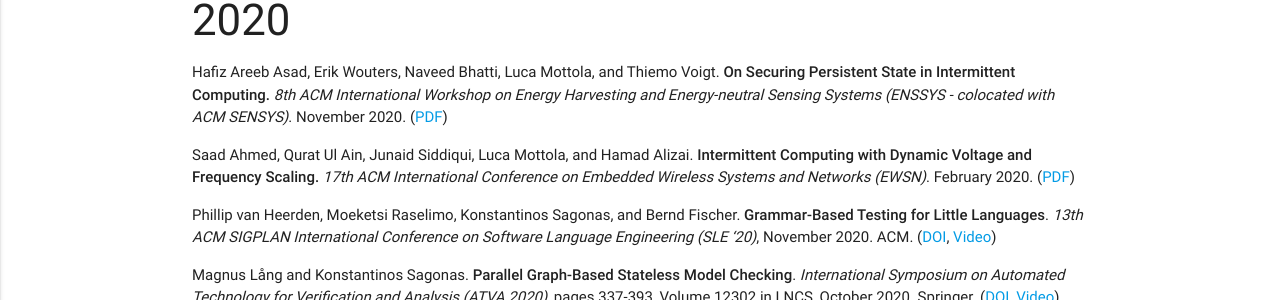
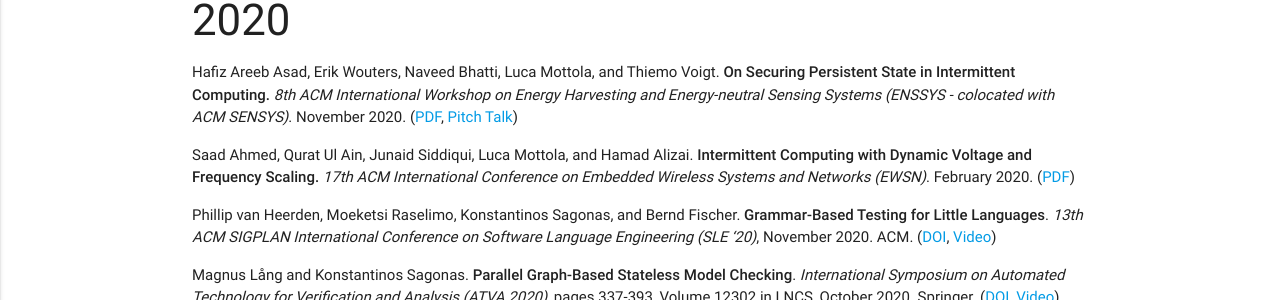
Before and after one commit to assist-project/assist-project.github.io, a Jekyll site: the page built from 03-publications.md, in a window 1280 px wide. Shown: the part 163-463 px from the top of the page. Built offline with Jekyll 4.4.1, drawn with Linux system fonts in a browser that asks for light colours.

Commit message:
Update 03-publications.md
Added teaser video link for ENSSYS20a

```diff
--- a/03-publications.md
+++ b/03-publications.md
@@ -6,9 +6,10 @@ permalink: /publications/
 
 ### 2020
 
-- Hafiz Areeb Asad, Erik Wouters, Naveed Bhatti, Luca Mottola, and Thiemo Voigt. **On Securing Persistent State in Intermittent Computing.** _8th ACM International Workshop on Energy Harvesting and Energy-neutral Sensing Systems (ENSSYS - colocated with ACM SENSYS)_. November 2020. ([PDF][asad/enssys20secure])
+- Hafiz Areeb Asad, Erik Wouters, Naveed Bhatti, Luca Mottola, and Thiemo Voigt. **On Securing Persistent State in Intermittent Computing.** _8th ACM International Workshop on Energy Harvesting and Energy-neutral Sensing Systems (ENSSYS - colocated with ACM SENSYS)_. November 2020. ([PDF][asad/enssys20secure], [Pitch Talk][Video@ENSSYS20a])
 
   [asad/enssys20secure]: https://mottola.faculty.polimi.it/papers/asad20security.pdf "Preprint"
+  [Video@ENSSYS20a]: https://youtu.be/mrJnxQBEgr0
 
 - Saad Ahmed, Qurat Ul Ain, Junaid Siddiqui, Luca Mottola, and Hamad Alizai. **Intermittent Computing with Dynamic Voltage and Frequency Scaling.** _17th ACM International Conference on Embedded Wireless Systems and Networks (EWSN)_. February 2020. ([PDF][ahmed/ewsn20dvfs])
 
```
